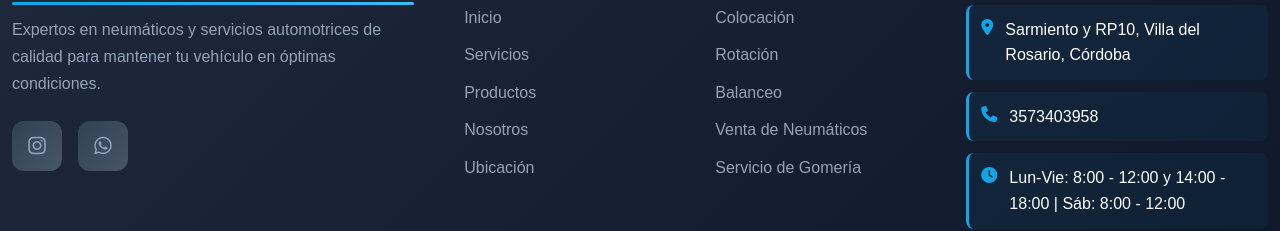
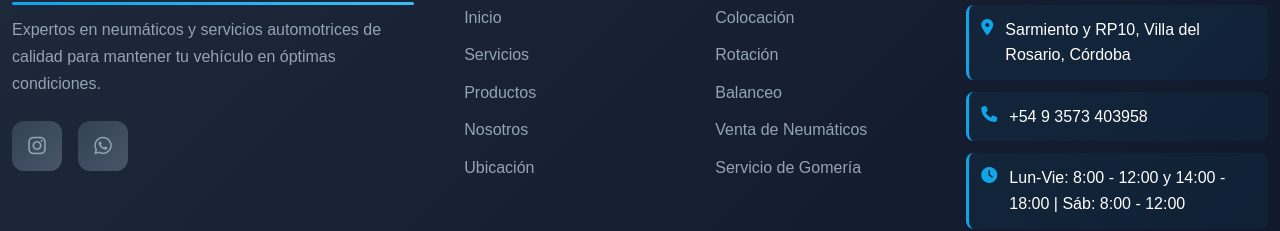
Before and after one commit to benjaluduena/box-catalogo, a Next.js app: page / in a window 1280 px wide. Shown: the part 4481-4712 px from the top of the page. Built offline with nearby package versions, Linux system fonts and the light colour scheme.

Commit message:
footer detalles

```diff
--- a/src/components/Footer.jsx
+++ b/src/components/Footer.jsx
@@ -49,7 +49,7 @@ function Footer() {
               </li>
               <li>
                 <i className="fas fa-phone"></i>
-                <span>3573403958</span>
+                <span>+54 9 3573 403958</span>
               </li>
               <li>
                 <i className="fas fa-clock"></i>
```
